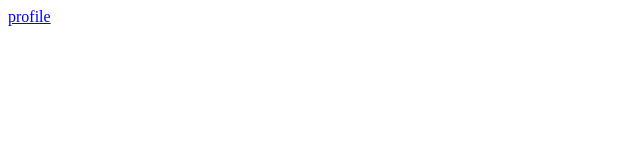
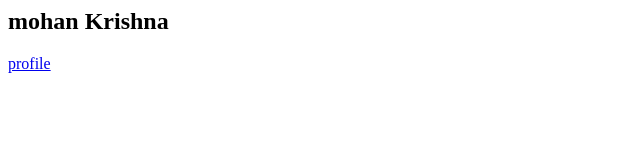
Before and after one commit to mohankrishna007/WT-class, a plain HTML site: page index.html in a window 1280 px wide. Shown: the whole page, without its empty margins (0-640 px from the left). Drawn offline with Linux system fonts and the light colour scheme.

Commit message:
Update index.html

```diff
--- a/index.html
+++ b/index.html
@@ -1,5 +1,9 @@
 <html>
-<body>
+  <body>
+
+<h2>mohan Krishna</h2>
+
 <a href="Profile.html">profile</a>
+
 </body>
 </html>
```
